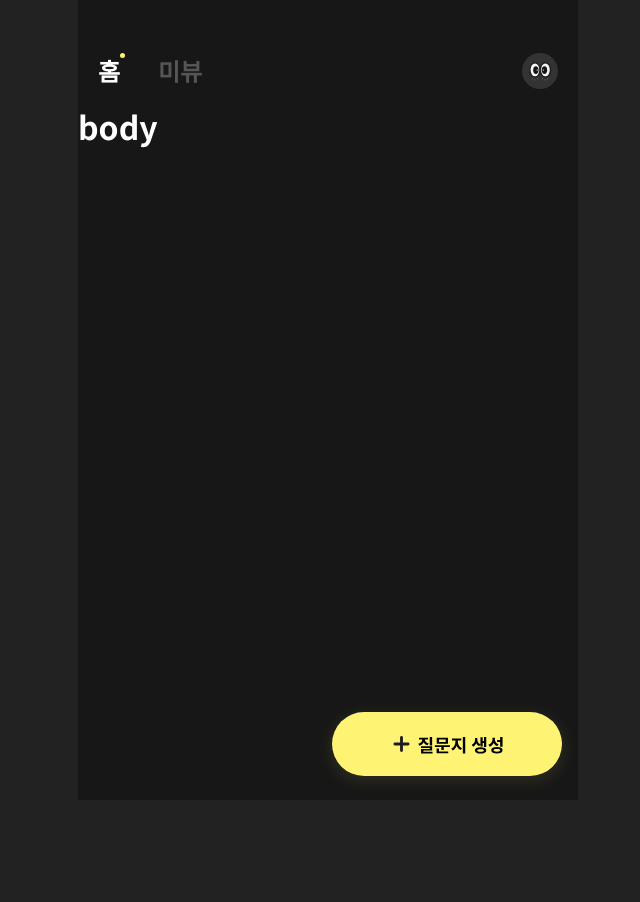
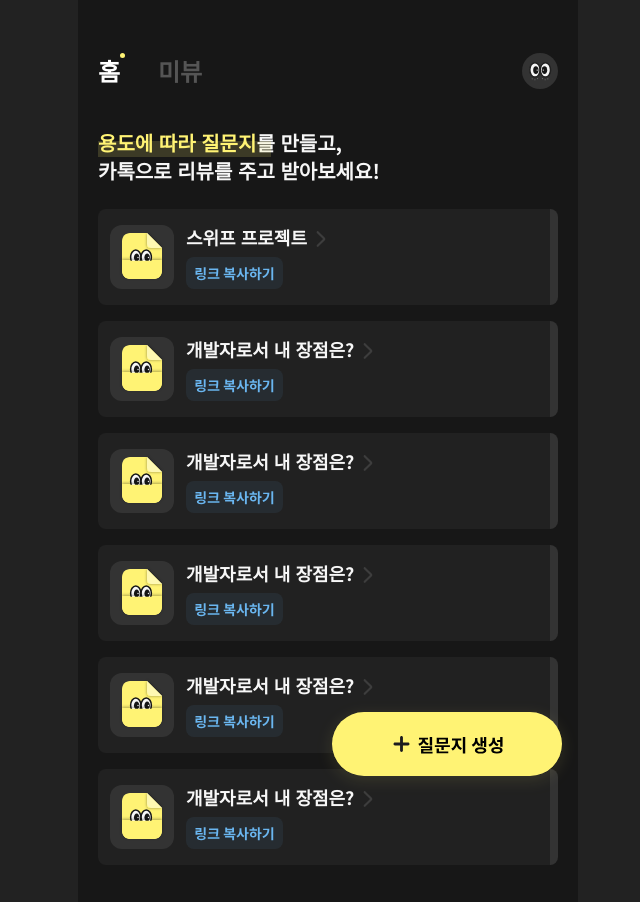
Before and after one commit to meView/meView_Front, a React (Create React App) app: page /home in a window 1280 px wide. Shown: the top 902 px of the page, without its empty margins (312-952 px from the left). Before the commit the page ends 800 px from the top, so only its background shows below. Built offline with nearby package versions, Linux system fonts and the light colour scheme.

Commit message:
Add review list for home page

```diff
--- a/src/pages/home/Myhome.js
+++ b/src/pages/home/Myhome.js
@@ -1,16 +1,30 @@
 import Bottombar from "../../components/home/Bottombar";
 import TopNav from "../../components/home/TopNav";
 import styled from "styled-components";
+import NoReview from "../../components/home/NoReview";
+import ReviewList from "../../components/home/ReviewList";
+import { useRecoilValue } from "recoil";
+import { questionFormState } from "../../recoil/HomeAtom";
 
 const Container = styled.div`
-
+  height: 100vh;
+  position: relative;
+  background-color: var(--Gray-15);
 `;
 
 function Myhome() {
+
+  /* 전역 상태에 저장해둔 생성 질문지 가져오기 */
+  const reviewList = useRecoilValue(questionFormState);
+
   return (
     <Container>
       <TopNav />
-      <h1>body</h1>
+      {
+        reviewList
+        ? <ReviewList/>
+        : <NoReview/>
+      }
       <Bottombar />
     </Container>
   );
```
